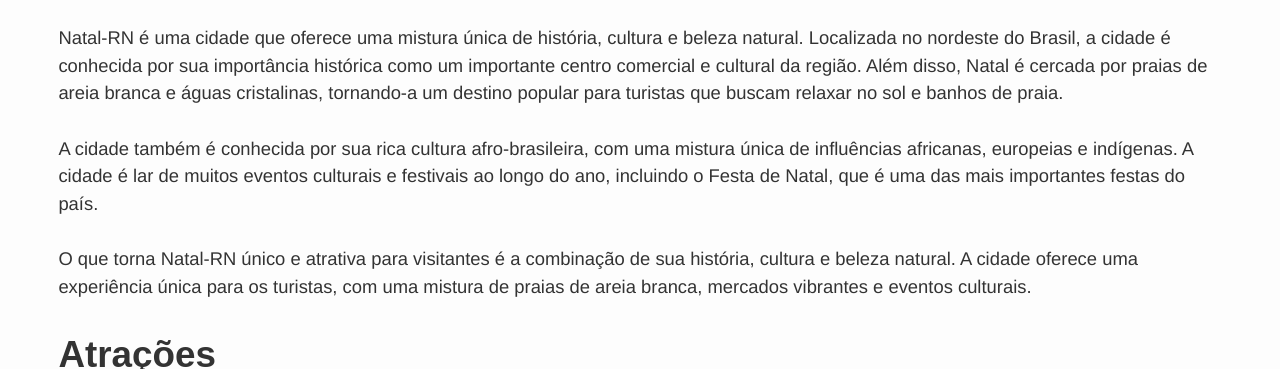
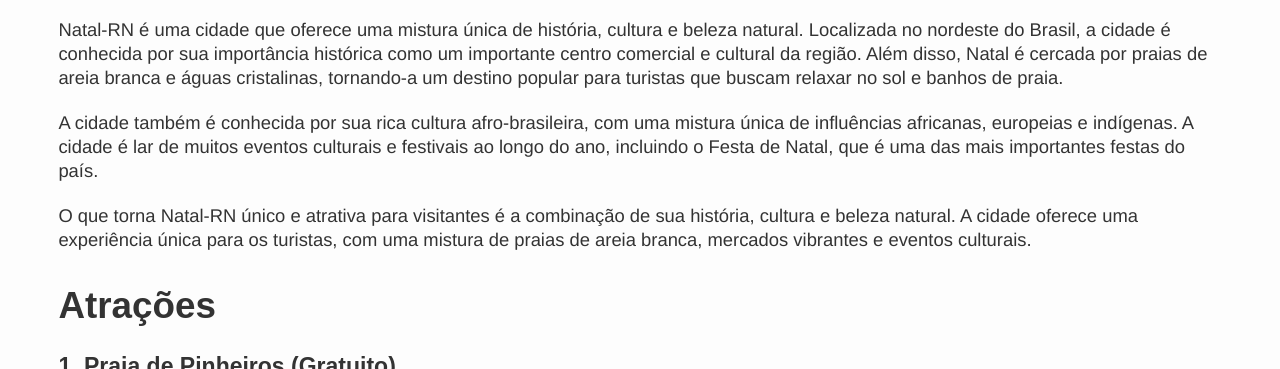
Before and after one commit to dev-you-br/ia-guia-turistico, a website: page docs/natal.html in a window 1280 px wide. Shown: the part 431-800 px from the top of the page. Drawn offline with Linux system fonts and the light colour scheme.

Commit message:
styles typography

```diff
--- a/docs/styles.css
+++ b/docs/styles.css
@@ -29,8 +29,8 @@ html {
 }
 /* Copy & Lists */
 p {
-  line-height: 1.5rem;
-  margin-top: 1.5rem;
+  line-height: 1.3rem;
+  margin-top: 1.15rem;
   margin-bottom: 0;
 }
 ul,
@@ -215,9 +215,14 @@ code {
 
 .footer-item {
   padding: 1em 0 1em 0;
-  line-height: 1.5em;
   text-align: center;
+  font-size: medium ;
 }
+
+.footer-item p {
+  margin: 0;
+}
+
 
 .cities-links {
   text-align: center;
--- a/resources/layout/styles.css
+++ b/resources/layout/styles.css
@@ -29,8 +29,8 @@ html {
 }
 /* Copy & Lists */
 p {
-  line-height: 1.5rem;
-  margin-top: 1.5rem;
+  line-height: 1.3rem;
+  margin-top: 1.15rem;
   margin-bottom: 0;
 }
 ul,
@@ -215,9 +215,14 @@ code {
 
 .footer-item {
   padding: 1em 0 1em 0;
-  line-height: 1.5em;
   text-align: center;
+  font-size: medium ;
 }
+
+.footer-item p {
+  margin: 0;
+}
+
 
 .cities-links {
   text-align: center;
```
Also changed, not shown: README.md.
